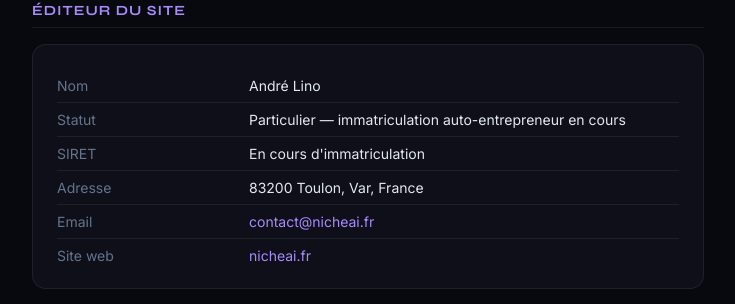
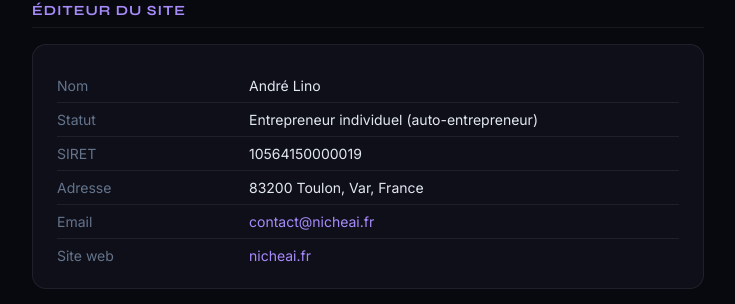
Before and after one commit to lino-freelance-prog/freelance-niche, a Flask app: page /mentions-legales in a window 1280 px wide. Shown: the part 260-564 px from the top of the page, without its empty margins (272-1007 px from the left). Run offline with Flask 3, Linux system fonts and the light colour scheme.

Commit message:
mentions legales: statut auto-entrepreneur + SIRET officiel

```diff
--- a/templates/mentions-legales.html
+++ b/templates/mentions-legales.html
@@ -48,8 +48,8 @@ body{font-family:'Inter',sans-serif;background:var(--bg);color:var(--text);min-h
     <h2>Éditeur du site</h2>
     <div class="info-block">
       <div class="info-row"><span class="info-label">Nom</span><span class="info-value">André Lino</span></div>
-      <div class="info-row"><span class="info-label">Statut</span><span class="info-value">Particulier — immatriculation auto-entrepreneur en cours</span></div>
-      <div class="info-row"><span class="info-label">SIRET</span><span class="info-value">En cours d'immatriculation</span></div>
+      <div class="info-row"><span class="info-label">Statut</span><span class="info-value">Entrepreneur individuel (auto-entrepreneur)</span></div>
+      <div class="info-row"><span class="info-label">SIRET</span><span class="info-value">10564150000019</span></div>
       <div class="info-row"><span class="info-label">Adresse</span><span class="info-value">83200 Toulon, Var, France</span></div>
       <div class="info-row"><span class="info-label">Email</span><span class="info-value"><a href="mailto:contact@nicheai.fr">contact@nicheai.fr</a></span></div>
       <div class="info-row"><span class="info-label">Site web</span><span class="info-value"><a href="https://nicheai.fr">nicheai.fr</a></span></div>
```
